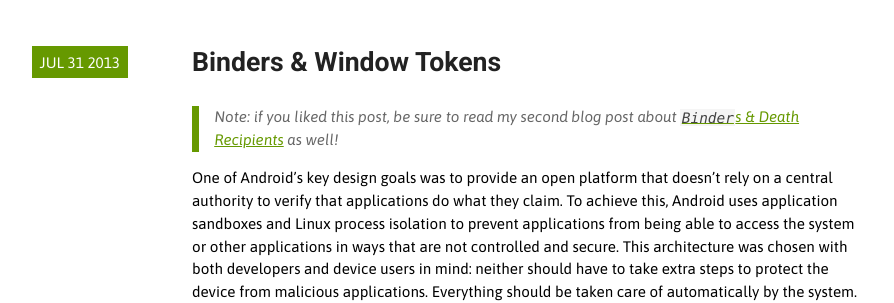
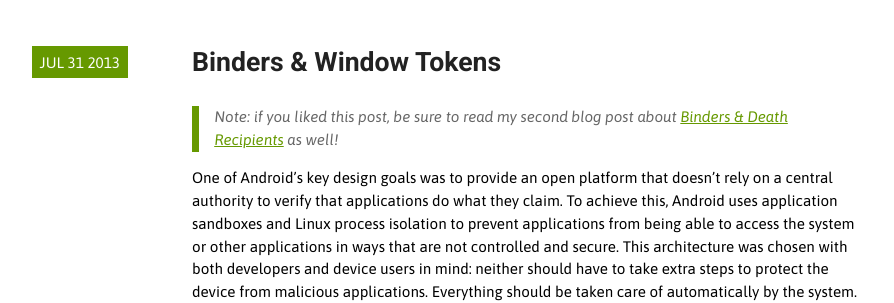
Before and after one commit to alexjlockwood/AndroidDesignPatterns, a Jekyll site: the page built from index.html, in a window 1280 px wide. Shown: the part 1423-1726 px from the top of the page, without its empty margins (8-902 px from the left). Built offline with Jekyll 4.4.1, drawn with Linux system fonts in a browser that asks for light colours; Markdown is read by kramdown in place of the engine named in the settings; the list of posts is cut into pages by our own code; comment, search, counter and statistics services are not loaded.

Commit message:
No inline code inside links

```diff
--- a/_posts/2013-07-31-binders-and-window-tokens.md
+++ b/_posts/2013-07-31-binders-and-window-tokens.md
@@ -6,7 +6,7 @@
 comments: true
 ---
 > Note: if you liked this post, be sure to read my second blog post about
-> <a href="/2013/08/binders-death-recipients.html">`Binder`s &amp; Death Recipients</a>
+> <a href="/2013/08/binders-death-recipients.html">Binders &amp; Death Recipients</a>
 > as well!
 
 One of Android's key design goals was to provide an open platform that doesn't rely on a
--- a/_posts/2013-08-20-fragment-transactions-activity-state-loss.md
+++ b/_posts/2013-08-20-fragment-transactions-activity-state-loss.md
@@ -29,7 +29,7 @@
 state loss_. Before we get into the details of what this actually means, however, let's
 first take a look at what happens under-the-hood when `onSaveInstanceState()` is
 called. As I discussed in my last post about
-<a href="/2013/08/binders-death-recipients.html">`Binder`s
+<a href="/2013/08/binders-death-recipients.html">Binders
 & Death Recipients</a>, Android applications have very little control over their destiny
 within the Android runtime environment. The Android system has the power to terminate processes
 at any time to free up memory, and background activities may be killed with little to no warning
```
